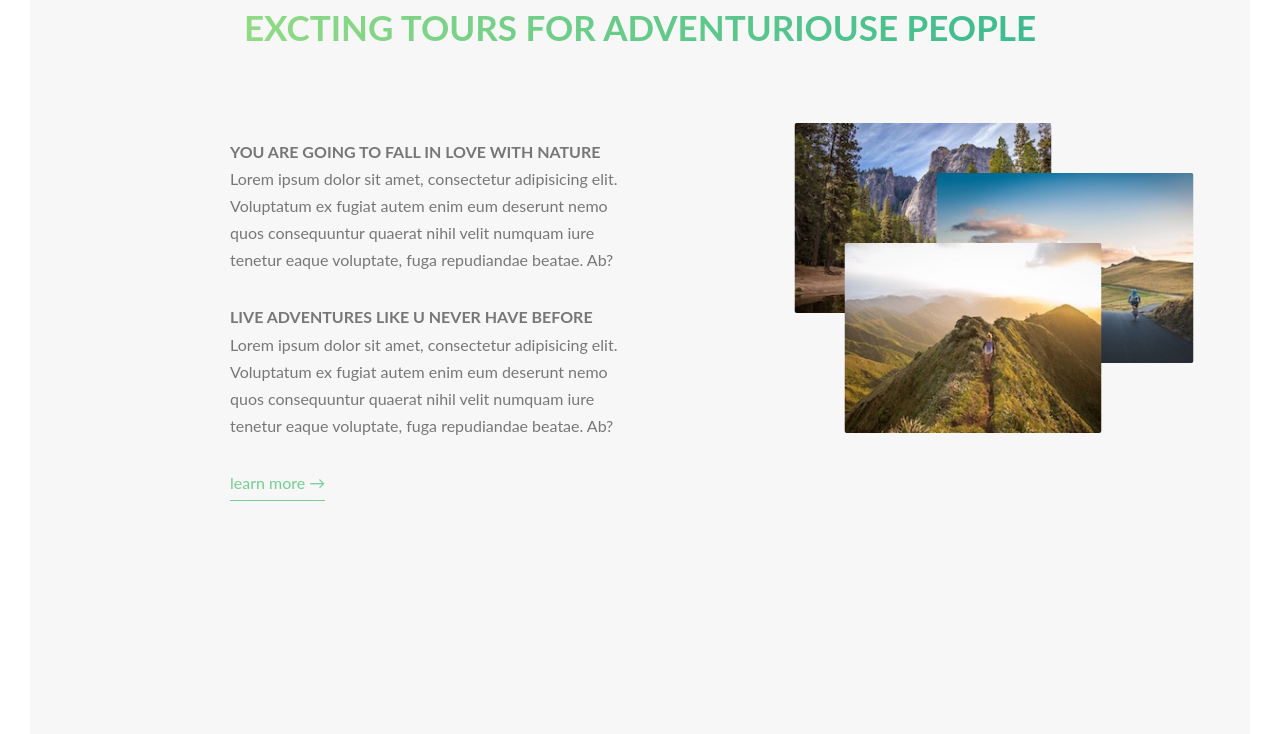
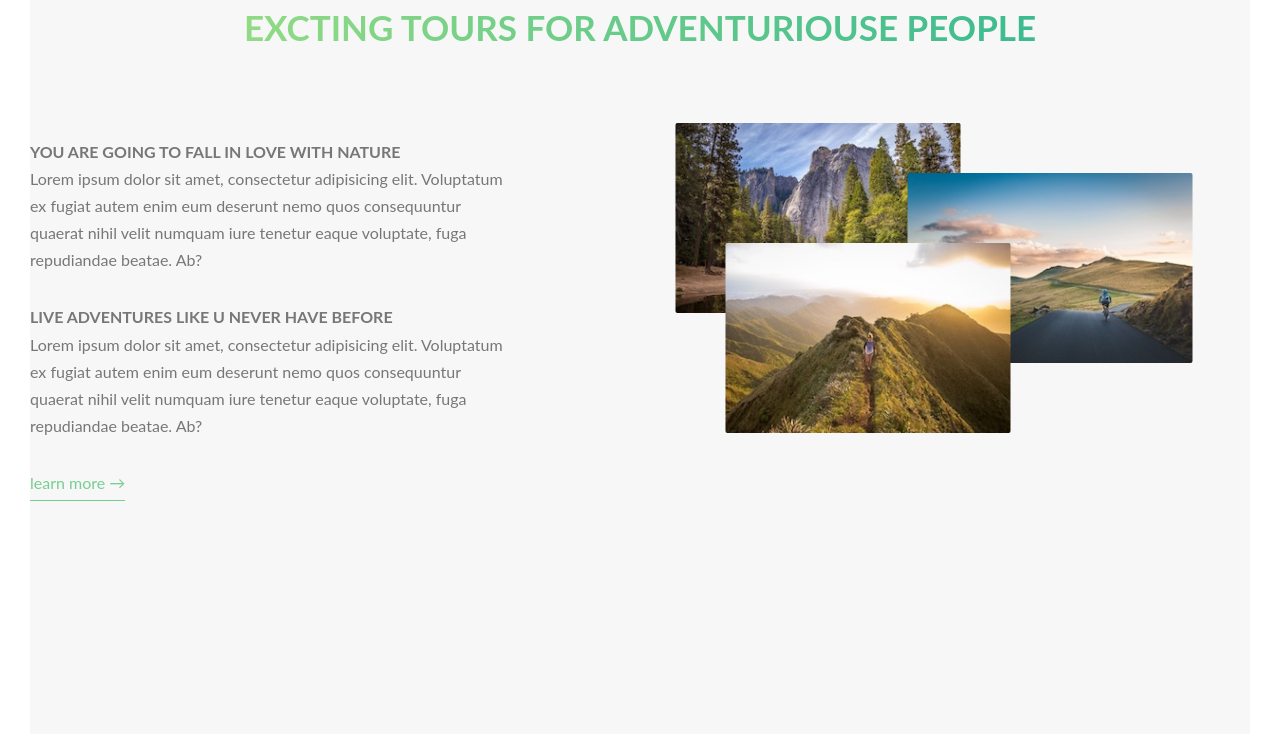
Before and after one commit to feelgeel/natour-react, a React (Create React App) app: page / in a window 1280 px wide. Shown: the part 960-1694 px from the top of the page. Built offline with nearby package versions, Linux system fonts and the light colour scheme.

Commit message:
responsive

```diff
--- a/src/natour/about/about.scss
+++ b/src/natour/about/about.scss
@@ -11,7 +11,7 @@
     &-content{
         display: flex;
         justify-content: space-evenly;
-        padding-left: 20rem;
+        // padding-left: 20rem;
         // flex-wrap: wrap;
         &-heading{
             // font-size: 1.6rem;
@@ -59,6 +59,8 @@
 
         left: 15rem;
         top: -2rem;
+        width:30rem;
+         height:20rem;
 
     }
     .pic2{
@@ -66,6 +68,8 @@
         background-image: url(../img/nat-2.jpg);
         right: 5rem;
         top: 3rem;
+        width:30rem;
+        height:20rem;
 
     }
     .pic3{
@@ -73,6 +77,8 @@
         background-image: url(../img/nat-3.jpg);
         left: 20rem;
         top: 10rem;
+        width:30rem;
+        height:20rem;
 
     }
 
--- a/src/natour/css/base.scss
+++ b/src/natour/css/base.scss
@@ -29,7 +29,7 @@ body{
     color: $color-grey-dark;
     padding: 3rem 3rem 0rem 3rem;
     box-sizing: border-box;background-color: white;
-    @include respond(tab-land) {
+    @include respond(tab-port) {
         padding:0
     }
 }
--- a/src/natour/css/natour.css
+++ b/src/natour/css/natour.css
@@ -150,7 +150,7 @@ body {
           box-sizing: border-box;
   background-color: white;
 }
-@media only screen and (max-width: 75em) {
+@media only screen and (max-width: 56.25em) {
   body {
     padding: 0;
   }
@@ -589,7 +589,6 @@ body {
   -webkit-box-pack: space-evenly;
       -ms-flex-pack: space-evenly;
           justify-content: space-evenly;
-  padding-left: 20rem;
 }
 .about-content-heading {
   font-weight: 700;
@@ -633,16 +632,22 @@ body {
   background-image: url(../img/nat-1.jpg);
   left: 15rem;
   top: -2rem;
+  width: 30rem;
+  height: 20rem;
 }
 .right-side .pic2 {
   background-image: url(../img/nat-2.jpg);
   right: 5rem;
   top: 3rem;
+  width: 30rem;
+  height: 20rem;
 }
 .right-side .pic3 {
   background-image: url(../img/nat-3.jpg);
   left: 20rem;
   top: 10rem;
+  width: 30rem;
+  height: 20rem;
 }
 
 .features {
@@ -715,7 +720,7 @@ body {
           box-shadow: 0 3rem 6rem rgba(0, 0, 0, 0.1);
   background-color: rgba(255, 255, 255, 0.4);
   border-radius: 3px;
-  padding: 6rem;
+  padding: 3rem;
   padding-left: 9rem;
   font-size: 1.6rem;
   -webkit-transform: skewX(-12deg);
--- a/src/natour/story/story.scss
+++ b/src/natour/story/story.scss
@@ -11,7 +11,7 @@
     box-shadow: 0 3rem 6rem rgba($color-black, .1);
     background-color: rgba($color-white, 0.4);
     border-radius: 3px;
-    padding: 6rem;
+    padding: 3rem;
     padding-left: 9rem;
     font-size: 1.6rem;
     transform: skewX(-12deg);
```
